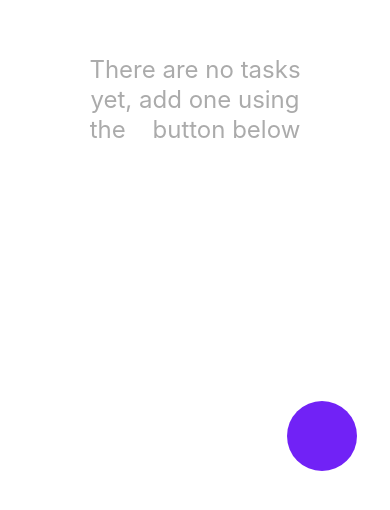
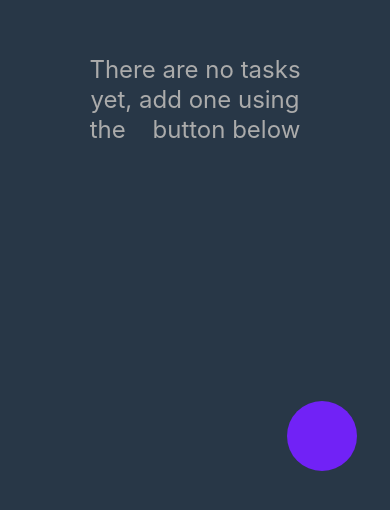
Before and after one commit to Andrii-dan/todo-list-app-react-native, a React Native app: screen / in a window 390 px wide. Shown: the part 292-802 px from the top of the page. Built offline with nearby package versions, Linux system fonts and the light colour scheme; some icons are missing.

Commit message:
added statusBar styling and app background color

```diff
--- a/App.js
+++ b/App.js
@@ -1,5 +1,6 @@
 const { View, StyleSheet } = require('react-native');
 import { Provider } from 'react-redux';
+import { StatusBar } from 'expo-status-bar';
 import store from './app/store';
 
 import HomeScreen from './app/components/HomeScreen';
@@ -9,6 +10,7 @@ import EditTask from './app/components/EditTask';
 const App = () => {
 	return (
 		<Provider store={store}>
+			<StatusBar style='light'/>
 			<View style={styles.appContainer}>
 				<HomeScreen />
 				<AddTask />
@@ -26,5 +28,6 @@ const styles = StyleSheet.create({
 		paddingTop: 60,
 		paddingBottom: 20,
 		paddingHorizontal: 18,
+		backgroundColor: '#283747',
 	},
 });
```
